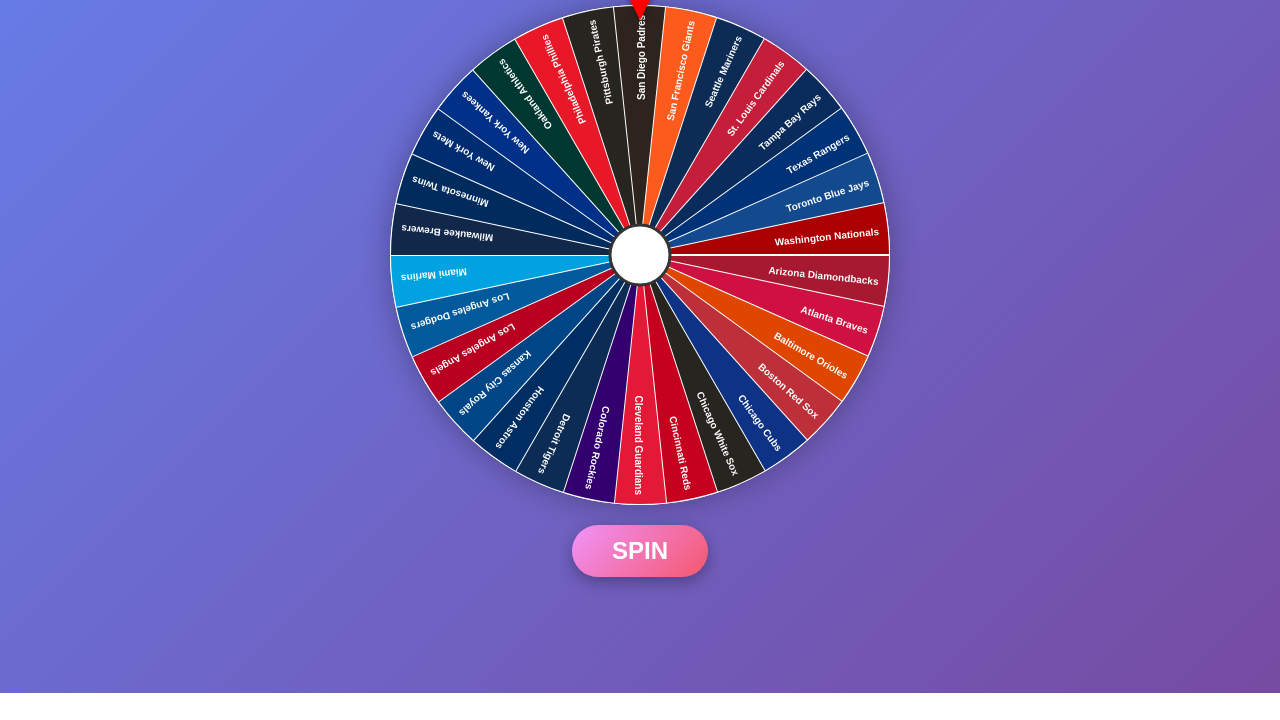
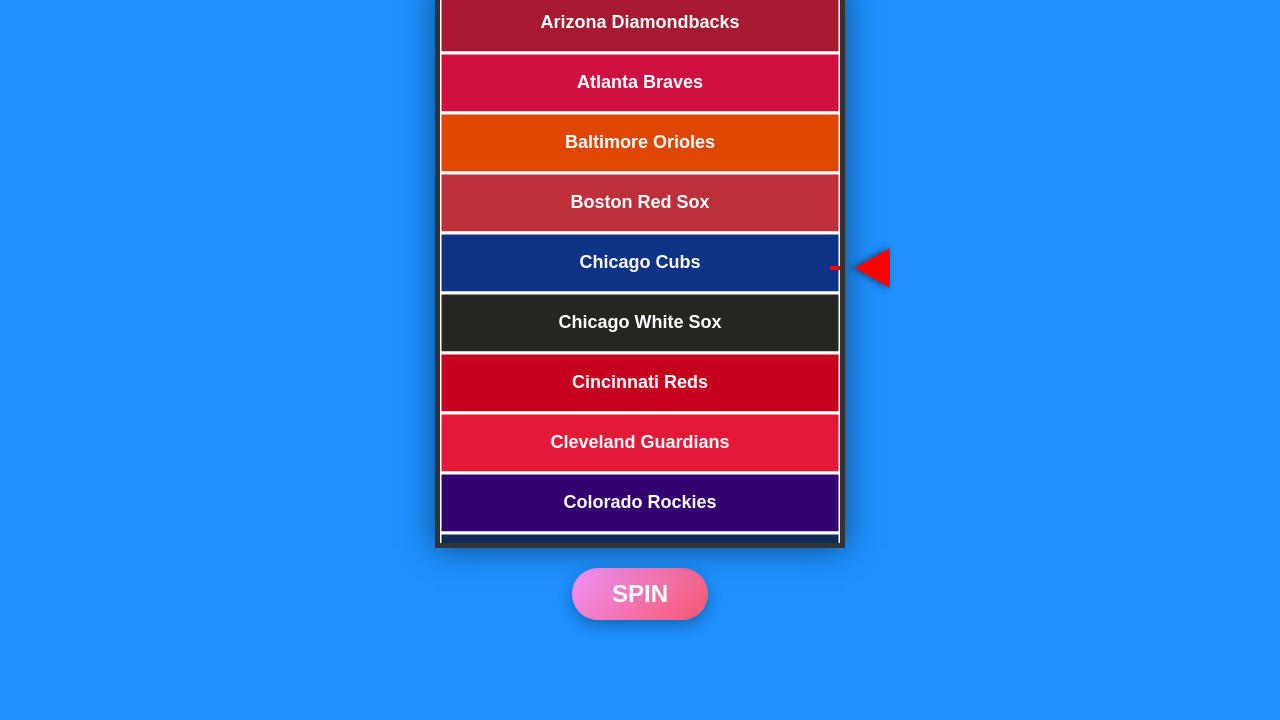
Before and after one commit to kingoftowns/mlb-spinwheel, a website: page index.html in a window 1280 px wide. Shown: the part 107-827 px from the top of the page. Before the commit the page ends 800 px from the top, so only its background shows below. Drawn offline with Linux system fonts and the light colour scheme.

Commit message:
vertical price-is-right spinwheel

```diff
--- a/helm/mlb-spinwheel/values.yaml
+++ b/helm/mlb-spinwheel/values.yaml
@@ -6,7 +6,7 @@
 image:
   repository: registry.k8s.blacktoaster.com/mlb-spinwheel
   pullPolicy: Always
-  tag: "latest"
+  tag: "e2a9675"
 
 service:
   type: ClusterIP
--- a/script.js
+++ b/script.js
@@ -36,57 +36,62 @@
 const spinBtn = document.getElementById('spin-btn');
 const result = document.getElementById('result');
 
-let currentRotation = 0;
+let currentOffset = 0;
 let isSpinning = false;
 
 // Set canvas size based on viewport
 function resizeCanvas() {
-    const size = Math.min(500, window.innerWidth - 40);
-    canvas.width = size;
-    canvas.height = size;
+    const width = Math.min(400, window.innerWidth - 60);
+    const height = Math.min(600, window.innerHeight - 250);
+    canvas.width = width;
+    canvas.height = height;
     drawWheel();
 }
 
 // Draw the wheel
 function drawWheel() {
-    const centerX = canvas.width / 2;
-    const centerY = canvas.height / 2;
-    const radius = canvas.width / 2;
-    const sliceAngle = (2 * Math.PI) / teams.length;
+    const slotHeight = 60;
+    const totalHeight = teams.length * slotHeight;
 
-    teams.forEach((team, index) => {
-        const startAngle = index * sliceAngle + currentRotation;
-        const endAngle = startAngle + sliceAngle;
+    ctx.clearRect(0, 0, canvas.width, canvas.height);
 
-        // Draw slice
-        ctx.beginPath();
-        ctx.arc(centerX, centerY, radius, startAngle, endAngle);
-        ctx.lineTo(centerX, centerY);
-        ctx.fillStyle = team.color;
-        ctx.fill();
-        ctx.strokeStyle = '#fff';
-        ctx.lineWidth = 2;
-        ctx.stroke();
+    // Create repeating pattern for seamless scrolling
+    const offset = currentOffset % totalHeight;
 
-        // Draw text
-        ctx.save();
-        ctx.translate(centerX, centerY);
-        ctx.rotate(startAngle + sliceAngle / 2);
-        ctx.textAlign = 'right';
-        ctx.fillStyle = '#fff';
-        const fontSize = Math.max(8, Math.min(12, radius / 25));
-        ctx.font = `bold ${fontSize}px Arial`;
-        ctx.fillText(team.name, radius - 10, 5);
-        ctx.restore();
-    });
+    // Draw slots (draw extra above and below for seamless wrap)
+    for (let repeat = -1; repeat <= 2; repeat++) {
+        teams.forEach((team, index) => {
+            const y = repeat * totalHeight + index * slotHeight - offset;
 
-    // Draw center circle
+            // Only draw if visible
+            if (y + slotHeight >= 0 && y <= canvas.height) {
+                // Draw slot background
+                ctx.fillStyle = team.color;
+                ctx.fillRect(0, y, canvas.width, slotHeight);
+
+                // Draw border
+                ctx.strokeStyle = '#fff';
+                ctx.lineWidth = 3;
+                ctx.strokeRect(0, y, canvas.width, slotHeight);
+
+                // Draw team name
+                ctx.fillStyle = '#fff';
+                const fontSize = Math.max(12, Math.min(18, canvas.width / 20));
+                ctx.font = `bold ${fontSize}px Arial`;
+                ctx.textAlign = 'center';
+                ctx.textBaseline = 'middle';
+                ctx.fillText(team.name, canvas.width / 2, y + slotHeight / 2);
+            }
+        });
+    }
+
+    // Draw center pointer line (right side)
+    const pointerY = canvas.height / 2;
+    ctx.strokeStyle = '#ff0000';
+    ctx.lineWidth = 4;
     ctx.beginPath();
-    ctx.arc(centerX, centerY, 30, 0, 2 * Math.PI);
-    ctx.fillStyle = '#fff';
-    ctx.fill();
-    ctx.strokeStyle = '#333';
-    ctx.lineWidth = 3;
+    ctx.moveTo(canvas.width - 10, pointerY);
+    ctx.lineTo(canvas.width + 30, pointerY);
     ctx.stroke();
 }
 
@@ -97,13 +102,18 @@
     spinBtn.disabled = true;
     result.textContent = '';
 
-    const spinDuration = 4000; // 4 seconds
-    const minSpins = 5;
-    const maxSpins = 8;
-    const totalRotation = (Math.random() * (maxSpins - minSpins) + minSpins) * 2 * Math.PI;
+    const spinDuration = 5000; // 5 seconds
+    const slotHeight = 60;
+    const totalHeight = teams.length * slotHeight;
+
+    // Random spin distance (multiple full rotations plus random offset)
+    const minSpins = 4;
+    const maxSpins = 7;
+    const spins = Math.random() * (maxSpins - minSpins) + minSpins;
+    const totalDistance = spins * totalHeight;
 
     const startTime = Date.now();
-    const startRotation = currentRotation;
+    const startOffset = currentOffset;
 
     function animate() {
         const now = Date.now();
@@ -113,45 +123,30 @@
         // Easing function for smooth deceleration
         const easeOut = 1 - Math.pow(1 - progress, 3);
 
-        currentRotation = startRotation + totalRotation * easeOut;
+        currentOffset = startOffset + totalDistance * easeOut;
 
-        ctx.clearRect(0, 0, canvas.width, canvas.height);
         drawWheel();
 
         if (progress < 1) {
             requestAnimationFrame(animate);
         } else {
-            // Determine winner - find which slice is at the top center
-            const sliceAngle = (2 * Math.PI) / teams.length;
-            const normalizedRotation = ((currentRotation % (2 * Math.PI)) + 2 * Math.PI) % (2 * Math.PI);
+            // Determine winner - which team is at center pointer
+            const pointerY = canvas.height / 2;
+            const normalizedOffset = currentOffset % totalHeight;
 
-            // The pointer is at the top (3π/2 in our coordinate system)
-            // We need to find which slice index is at that position
-            // Slices start at index 0 at angle 0, and go clockwise
-            const pointerPosition = (3 * Math.PI / 2);
+            // Calculate which team is at the pointer position
+            // The pointer is at canvas.height / 2
+            // We need to find which slot's Y position contains the pointer
 
-            // Find which slice the pointer is in by checking each slice's angle range
-            let winningIndex = 0;
-            for (let i = 0; i < teams.length; i++) {
-                const sliceStart = (i * sliceAngle + normalizedRotation) % (2 * Math.PI);
-                const sliceEnd = ((i + 1) * sliceAngle + normalizedRotation) % (2 * Math.PI);
+            // When drawing, the slot Y position is: repeat * totalHeight + index * slotHeight - offset
+            // At the pointer, we need: y <= pointerY < y + slotHeight
+            // Solving: repeat * totalHeight + index * slotHeight - offset <= pointerY
+            // We want the index where the slot center aligns with pointer
 
-                // Check if pointer position falls within this slice
-                if (sliceStart <= sliceEnd) {
-                    if (pointerPosition >= sliceStart && pointerPosition < sliceEnd) {
-                        winningIndex = i;
-                        break;
-                    }
-                } else {
-                    // Handle wrap-around case
-                    if (pointerPosition >= sliceStart || pointerPosition < sliceEnd) {
-                        winningIndex = i;
-                        break;
-                    }
-                }
-            }
+            const relativePosition = (normalizedOffset + pointerY) % totalHeight;
+            const winningIndex = Math.floor(relativePosition / slotHeight) % teams.length;
 
-            console.log('Rotation:', normalizedRotation, 'Winning index:', winningIndex, 'Team:', teams[winningIndex].name);
+            console.log('Offset:', normalizedOffset, 'Relative pos:', relativePosition, 'Winning index:', winningIndex, 'Team:', teams[winningIndex].name);
             result.textContent = teams[winningIndex].name;
             isSpinning = false;
             spinBtn.disabled = false;
--- a/style.css
+++ b/style.css
@@ -6,7 +6,7 @@
 
 body {
     font-family: 'Arial', sans-serif;
-    background: linear-gradient(135deg, #667eea 0%, #764ba2 100%);
+    background: dodgerblue;
     min-height: 100vh;
     display: flex;
     justify-content: center;
@@ -35,31 +35,31 @@
     align-items: center;
     margin-bottom: 20px;
     width: 100%;
-    max-width: 500px;
+    max-width: 450px;
     margin-left: auto;
     margin-right: auto;
 }
 
 #wheel {
-    border-radius: 50%;
-    box-shadow: 0 0 30px rgba(0,0,0,0.3);
-    background: white;
+    border: 5px solid #333;
+    box-shadow: 0 0 30px rgba(0,0,0,0.5);
+    background: #000;
     max-width: 100%;
-    height: auto;
+    display: block;
 }
 
 .spinner {
     position: absolute;
-    top: -15px;
-    left: 50%;
-    transform: translateX(-50%);
+    top: 50%;
+    right: -25px;
+    transform: translateY(-50%);
     width: 0;
     height: 0;
-    border-left: 15px solid transparent;
-    border-right: 15px solid transparent;
-    border-top: 30px solid #ff0000;
+    border-top: 20px solid transparent;
+    border-bottom: 20px solid transparent;
+    border-right: 35px solid #ff0000;
     z-index: 10;
-    filter: drop-shadow(0 3px 3px rgba(0,0,0,0.3));
+    filter: drop-shadow(-3px 0 3px rgba(0,0,0,0.5));
 }
 
 #spin-btn {
```
Also changed, not shown: wheel.jpg (added).
